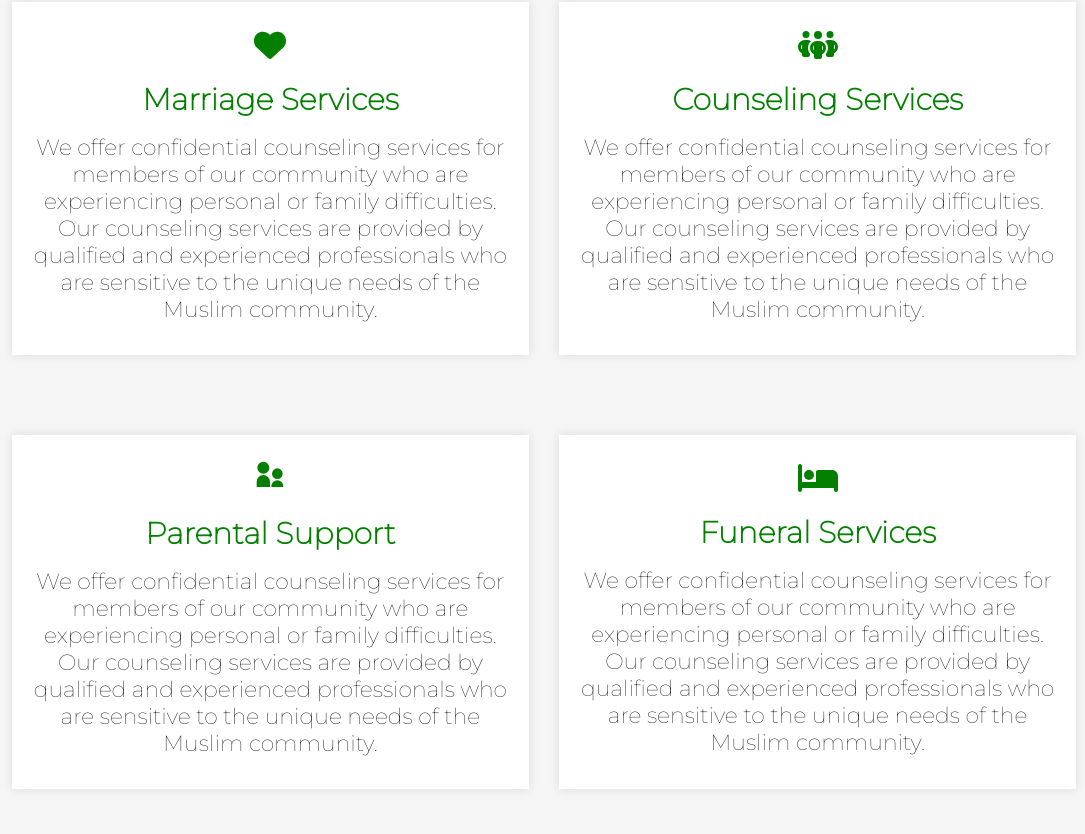
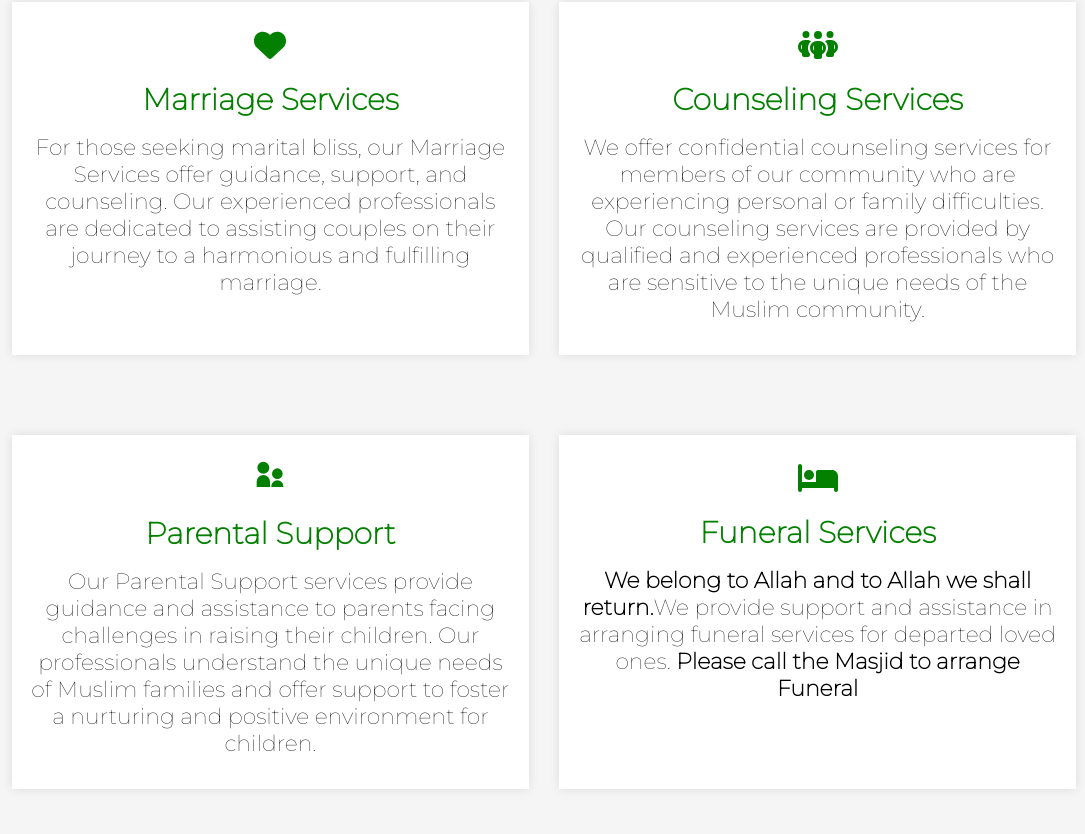
Before and after one commit to nabdi7/masjid, a React (Create React App) app: page /services in a window 1280 px wide. Shown: the part 989-1823 px from the top of the page, without its empty margins (111-1196 px from the left). Built offline with nearby package versions, Linux system fonts and the light colour scheme.

Commit message:
first commit

```diff
--- a/public/index.html
+++ b/public/index.html
@@ -3,7 +3,7 @@
   <head>
     <meta charset="utf-8" />
     <link rel="icon" href="%PUBLIC_URL%/logo.png" />
-    <meta name="viewport" content="width=device-width, initial-scale=1" />
+    <meta name="viewport" content="width=device-width, initial-scale=1.0" />
     <meta name="theme-color" content="#000000" />
     <meta
       name="description"
--- a/src/components/Events.css
+++ b/src/components/Events.css
@@ -1,3 +1,5 @@
+/* Add this to your existing CSS file */
+
 h1 {
   font-size: 28px;
 }
@@ -55,7 +57,6 @@ h1 {
   margin: 0;
   text-align: center;
   flex: 1;
-  /* border-left: 1px solid #ccc; */
 }
 
 /* Add lines between columns */
@@ -109,14 +110,30 @@ h1 {
 }
 
 .selected-day-events h4 {
-  font-size: 18px;
+  font-size: 20px;
   margin-top: 0;
+}
+
+.selected-day-events h5 {
+  font-size: 16px;
+  margin-top: 5px;
+  color: white;
+}
+
+.selected-date-box {
+  display: inline-block;
+  padding: 3px;
+  background-color: white;
+  border: 1px solid #ccc;
+  border-radius: 5px;
+  margin-bottom: 5px;
 }
 
 .event-item {
   margin-top: 1rem;
   margin-bottom: 1rem;
 }
+
 /* Styles for class time */
 .class-time {
   margin: 20px auto;
@@ -167,8 +184,4 @@ li {
     margin-left: 2rem;
     margin-right: 2rem;
   }
-
-
-
-
 }
--- a/src/components/Events.js
+++ b/src/components/Events.js
@@ -21,7 +21,7 @@ const Events = () => {
   useEffect(() => {
     const intervalId = setInterval(updateCurrentDate, 60000);
     return () => clearInterval(intervalId);
-  },);
+  });
 
   const generateFridays = (year, month) => {
     const dates = [];
@@ -129,15 +129,15 @@ const Events = () => {
                 {day}
               </div>
             ))}
-            {Array.from({ length: 31 }, (_, index) => index + 1).map((day) => (
+            {Array.from({ length: 31 + new Date(currentDate.getFullYear(), currentDate.getMonth(), 1).getDay() }, (_, index) => index + 1 - new Date(currentDate.getFullYear(), currentDate.getMonth(), 1).getDay()).map((day) => (
               <div
                 key={day}
                 className={`calendar-cell ${
-                  day === parseInt(selectedDate.split("-")[2]) ? "selected" : ""
+                  day <= 0 ? "empty" : day === parseInt(selectedDate.split("-")[2]) ? "selected" : ""
                 }`}
                 onClick={() => handleDayClick(currentDate.getFullYear(), currentDate.getMonth() + 1, day)}
               >
-                {day}
+                {day > 0 ? day : ""}
               </div>
             ))}
           </div>
@@ -153,20 +153,24 @@ const Events = () => {
                   <div key={event.title}>
                     {index === 0 && (
                       <div className="event-item">
-                        <h3>{formatDay(parseInt(selectedDate.split("-")[2]))}</h3>
+                        <h3 className="selected-date-box">
+                          {formatDay(parseInt(selectedDate.split("-")[2]))}
+                        </h3>
                         <hr />
                       </div>
                     )}
                     <div className="event-item">
                       <h4>{event.title}</h4>
-                      <p>{event.description}</p>
+                      <h5>{event.description}</h5>
                     </div>
                     {index < filteredEvents.length - 1 && <hr />}
                   </div>
                 ))}
               {eventsData.filter((event) => event.date === selectedDate).length === 0 && (
                 <div className="event-item">
-                  <h3>{formatDay(parseInt(selectedDate.split("-")[2]))}</h3>
+                  <h3 className="selected-date-box">
+                    {formatDay(parseInt(selectedDate.split("-")[2]))}
+                  </h3>
                 </div>
               )}
             </div>
--- a/src/components/Prayer.js
+++ b/src/components/Prayer.js
@@ -37,7 +37,7 @@ const Prayer = () => {
           <iframe
           src="https://timing.athanplus.com/masjid/widgets/embed?theme=1&masjid_id=0Lbp1Ndo&color=038000"
           type="text/html"
-          width="500"
+          width="100%"
           height="560"
           frameborder="0"
           allowtransparency="true"
--- a/src/components/Services.js
+++ b/src/components/Services.js
@@ -79,12 +79,10 @@ const Services = () => {
                     <FontAwesomeIcon icon={faHeart} style={{ color: '#038000' }} />
                 </div>
               <h2 className='services-box-title'>Marriage Services</h2>
-              <p className='services-description'>We offer confidential
-                counseling services for members of our community who are
-                experiencing personal or family difficulties. Our
-                counseling services are provided by qualified and
-                experienced professionals who are sensitive to the
-                unique needs of the Muslim community.</p>
+              <p className='services-description'>For those seeking marital bliss,
+              our Marriage Services offer guidance, support, and counseling.
+              Our experienced professionals are dedicated to assisting couples on
+              their journey to a harmonious and fulfilling marriage.</p>
             </div>
             <div className='services-box'>
                 <div className='icons'>
@@ -105,24 +103,18 @@ const Services = () => {
                     <RiParentFill style={{color: "#038000",}} />
                 </div>
               <h2 className='services-box-title'>Parental Support</h2>
-              <p className='services-description'>We offer confidential
-                counseling services for members of our community who are
-                experiencing personal or family difficulties. Our
-                counseling services are provided by qualified and
-                experienced professionals who are sensitive to the
-                unique needs of the Muslim community.</p>
+              <p className='services-description'>Our Parental Support services provide
+              guidance and assistance to parents facing challenges in raising their children.
+              Our professionals understand the unique needs of Muslim families and offer
+              support to foster a nurturing and positive environment for children.</p>
             </div>
             <div className='services-box'>
                 <div className='icons'>
                     <FontAwesomeIcon icon={faBed} style={{color: "#038000",}} />
                 </div>
               <h2 className='services-box-title'>Funeral Services</h2>
-              <p className='services-description'>We offer confidential
-                counseling services for members of our community who are
-                experiencing personal or family difficulties. Our
-                counseling services are provided by qualified and
-                experienced professionals who are sensitive to the
-                unique needs of the Muslim community.</p>
+              <p className='services-description'><b>We belong to Allah and to Allah we shall return.</b>
+              We provide support and assistance in arranging funeral services for departed loved ones. <b>Please call the Masjid to arrange Funeral</b></p>
             </div>
           </div>
         </div>
```
Also changed, not shown: src/server/server.js (deleted, +0 -33 lines).
